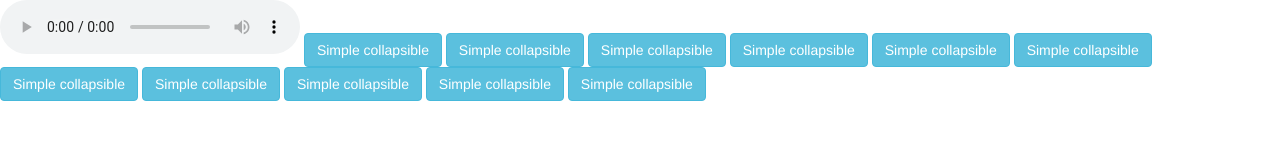
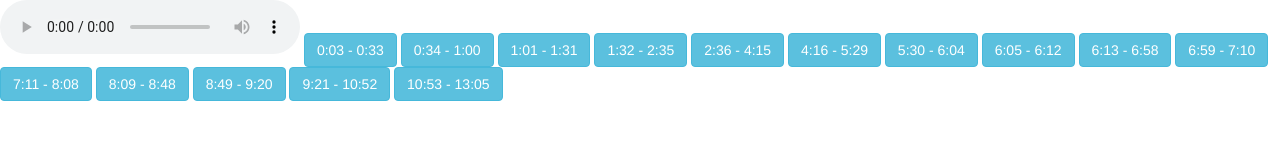
Before and after one commit to tonyli7/ListeningChart, a plain HTML site: page index.html in a window 1280 px wide. Drawn offline with nearby package versions, Linux system fonts and the light colour scheme.

Commit message:
more basic functionality

```diff
--- a/index.html
+++ b/index.html
@@ -10,17 +10,22 @@
   <source src="music_files/track01.mp3" type="audio/mpeg">
 </audio>
 
-<button type="button" class="btn btn-info" value="0-9" id="1">Simple collapsible</button>
-<button type="button" class="btn btn-info" value="10-19" id="2">Simple collapsible</button>
-<button type="button" class="btn btn-info" value="20-29" id="3">Simple collapsible</button>
-<button type="button" class="btn btn-info" value="30-39" id="4">Simple collapsible</button>
-<button type="button" class="btn btn-info" value="40-49" id="5">Simple collapsible</button>
-<button type="button" class="btn btn-info" value="50-59" id="6">Simple collapsible</button>
-<button type="button" class="btn btn-info" value="60-69" id="7">Simple collapsible</button>
-<button type="button" class="btn btn-info" value="70-79" id="8">Simple collapsible</button>
-<button type="button" class="btn btn-info" value="80-89" id="9">Simple collapsible</button>
-<button type="button" class="btn btn-info" value="90-99" id="10">Simple collapsible</button>
-<button type="button" class="btn btn-info" value="100-109" id="11">Simple collapsible</button>
+<button type="button" class="btn btn-info" value="3-33" id="1">Simple collapsible</button>
+<button type="button" class="btn btn-info" value="34-60" id="2">Simple collapsible</button>
+<button type="button" class="btn btn-info" value="61-91" id="3">Simple collapsible</button>
+<button type="button" class="btn btn-info" value="92-155" id="4">Simple collapsible</button>
+<button type="button" class="btn btn-info" value="156-255" id="5">Simple collapsible</button>
+<button type="button" class="btn btn-info" value="256-329" id="6">Simple collapsible</button>
+<button type="button" class="btn btn-info" value="330-364" id="7">Simple collapsible</button>
+<button type="button" class="btn btn-info" value="365-372" id="8">Simple collapsible</button>
+<button type="button" class="btn btn-info" value="373-418" id="9">Simple collapsible</button>
+<button type="button" class="btn btn-info" value="419-430" id="10">Simple collapsible</button>
+<button type="button" class="btn btn-info" value="431-488" id="12">Simple collapsible</button>
+<button type="button" class="btn btn-info" value="489-528" id="13">Simple collapsible</button>
+<button type="button" class="btn btn-info" value="529-560" id="14">Simple collapsible</button>
+<button type="button" class="btn btn-info" value="561-652" id="15">Simple collapsible</button>
+<button type="button" class="btn btn-info" value="653-785" id="16">Simple collapsible</button>
+
 
 <p id="text"></p>
 <script src="index.js"></script>
--- a/index.js
+++ b/index.js
@@ -27,7 +27,13 @@ var desc = ["111Bacon ipsum dolor amet drumstick porchetta kevin",
             "888Bacon ipsum dolor amet drumstick porchetta kevin",
             "999Bacon ipsum dolor amet drumstick porchetta kevin",
             "101010Bacon ipsum dolor amet drumstick porchetta kevin",
-            "111111Bacon ipsum dolor amet drumstick porchetta kevin"
+            "111111Bacon ipsum dolor amet drumstick porchetta kevin",
+            "121212Bacon ipsum dolor amet drumstick porchetta kevin",
+            "131313Bacon ipsum dolor amet drumstick porchetta kevin",
+            "141414Bacon ipsum dolor amet drumstick porchetta kevin",
+            "151515Bacon ipsum dolor amet drumstick porchetta kevin",
+            "161616Bacon ipsum dolor amet drumstick porchetta kevin"
+
           ]
 
 audio.play();
@@ -42,9 +48,35 @@ for (i = 0; i < tabs.length; i++ ){
     x = parseInt(this.id) - 1;
     text.innerHTML = desc[x];
   });
+  var tokens = tabs[i].value.split("-");
+  var raw_1 = parseInt(tokens[0]);
+  var raw_2 = parseInt(tokens[1]);
+  var min_1 = Math.floor(raw_1/60);
+  var sec_1 = raw_1%60;
+  if (sec_1 < 10){
+    sec_1 = "0"+sec_1;
+  }
+  var min_2 = Math.floor(raw_2/60);
+  var sec_2 = raw_2%60;
+  if (sec_2 < 10){
+    sec_2 = "0"+sec_2;
+  }
+
+  var time_stamp = ""+min_1+":"+sec_1+" - "+min_2+":"+sec_2
+  tabs[i].innerHTML = time_stamp;
 }
 
 var display = function(){
-  console.log(x)
-  text.innerHTML = desc[x];
+
+  for (i = 0; i < tabs.length; i++){
+
+    var toks = tabs[i].value.split("-");
+    //console.log(parseFloat(toks[0]), audio.currentTime);
+    if (parseInt(toks[0]) == Math.floor(audio.currentTime)){
+      text.innerHTML = desc[i];
+
+    }
+  }
 }
+
+var intervalID = setInterval(display,1)
```
